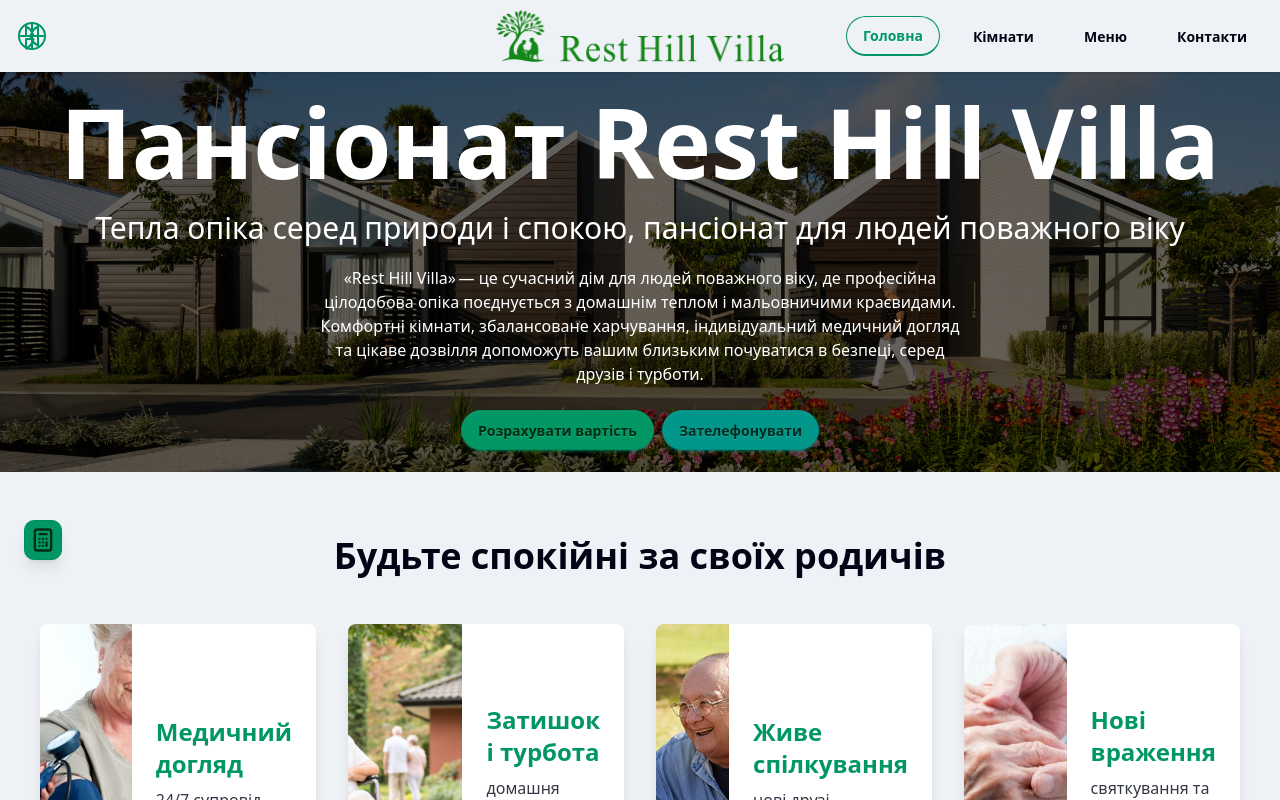
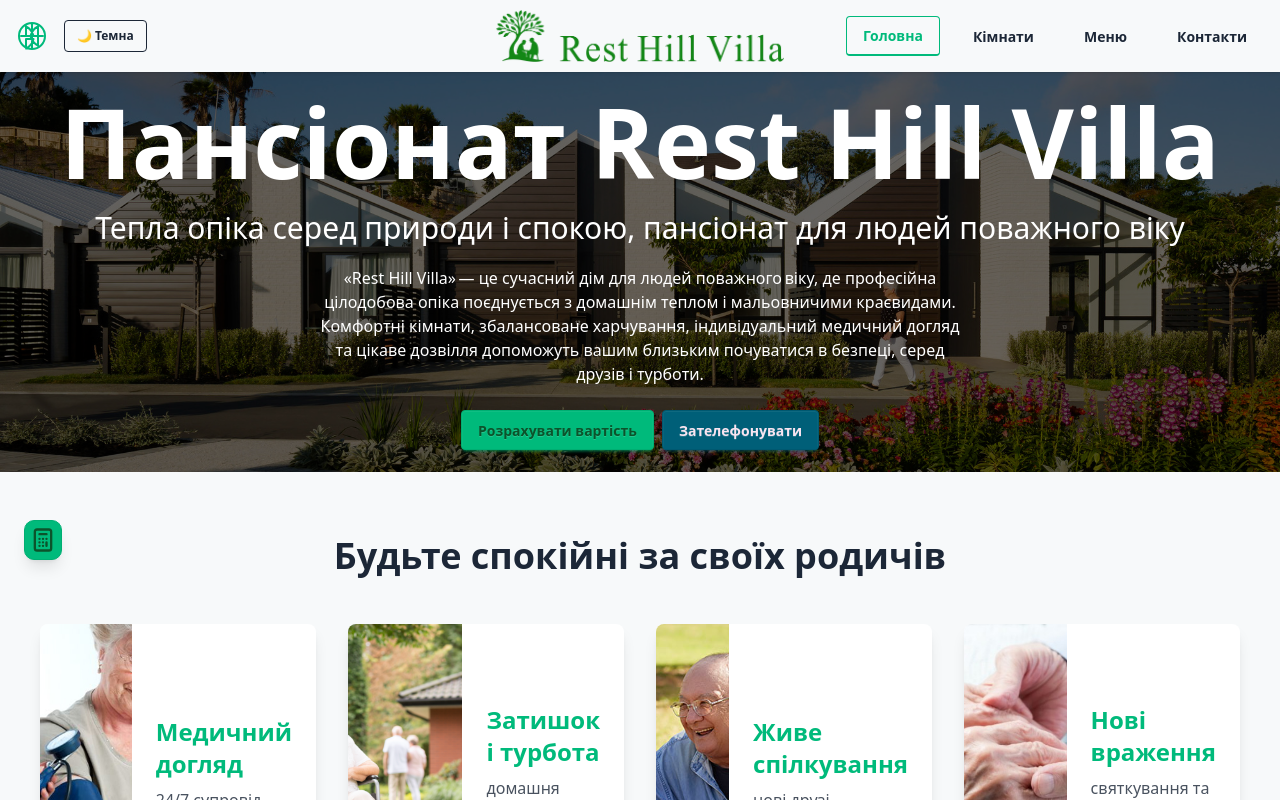
Before and after one commit to ketalias/retirementhouse-vue-node, a Vue app in the folder client/: page /home in a window 1280 px wide. Shown: the top 800 px of the page. Built offline with nearby package versions, Linux system fonts and the light colour scheme; no server answers.

Commit message:
feat: Implement DailySchedule and GalleryMasonry components; update theme handling in ThemeSwitch

```diff
--- a/client/index.html
+++ b/client/index.html
@@ -9,7 +9,7 @@
 </head>
 
 <body>
-  <div id="app" data-theme="hill"></div>
+  <div id="app" data-theme="hill-light"></div>
   <script type="module" src="/src/main.js"></script>
 </body>
 
--- a/client/src/assets/tailwind.css
+++ b/client/src/assets/tailwind.css
@@ -4,36 +4,71 @@
 }
 
 @plugin "daisyui/theme" {
-  name: 'hill';
-  default: false;
+  name: 'hill-light';
+  default: true;
   prefersdark: false;
   color-scheme: 'light';
-  --color-base-100: oklch(96% 0.007 247.896);
-  --color-base-200: oklch(92% 0.013 255.508);
-  --color-base-300: oklch(86% 0.022 252.894);
-  --color-base-content: oklch(12% 0.042 264.695);
-  --color-primary: oklch(59% 0.145 163.225);
-  --color-primary-content: oklch(26% 0.065 152.934);
-  --color-secondary: oklch(60% 0.118 184.704);
-  --color-secondary-content: oklch(26% 0.051 172.552);
-  --color-accent: oklch(74% 0.16 232.661);
-  --color-accent-content: oklch(28% 0.141 291.089);
-  --color-neutral: oklch(43% 0 0);
-  --color-neutral-content: oklch(97% 0.021 166.113);
-  --color-info: oklch(54% 0.245 262.881);
-  --color-info-content: oklch(97% 0.014 254.604);
-  --color-success: oklch(62% 0.194 149.214);
-  --color-success-content: oklch(98% 0.018 155.826);
-  --color-warning: oklch(68% 0.162 75.834);
-  --color-warning-content: oklch(98% 0.026 102.212);
-  --color-error: oklch(58% 0.253 17.585);
-  --color-error-content: oklch(96% 0.015 12.422);
-  --radius-selector: 2rem;
-  --radius-field: 2rem;
+  --color-base-100: oklch(98% 0.003 247.858);
+  --color-base-200: oklch(96% 0.003 264.542);
+  --color-base-300: oklch(87% 0 0);
+  --color-base-content: oklch(27% 0.033 256.848);
+  --color-primary: oklch(69% 0.17 162.48);
+  --color-primary-content: oklch(39% 0.095 152.535);
+  --color-secondary: oklch(45% 0.085 224.283);
+  --color-secondary-content: oklch(94% 0.028 342.258);
+  --color-accent: oklch(78% 0.154 211.53);
+  --color-accent-content: oklch(38% 0.063 188.416);
+  --color-neutral: oklch(44% 0.03 256.802);
+  --color-neutral-content: oklch(92% 0.004 286.32);
+  --color-info: oklch(80% 0.105 251.813);
+  --color-info-content: oklch(29% 0.066 243.157);
+  --color-success: oklch(79% 0.209 151.711);
+  --color-success-content: oklch(37% 0.077 168.94);
+  --color-warning: oklch(87% 0.169 91.605);
+  --color-warning-content: oklch(41% 0.112 45.904);
+  --color-error: oklch(71% 0.202 349.761);
+  --color-error-content: oklch(27% 0.105 12.094);
+  --radius-selector: 0.25rem;
+  --radius-field: 0.25rem;
   --radius-box: 0.5rem;
-  --size-selector: 0.25rem;
+  --size-selector: 0.28125rem;
   --size-field: 0.25rem;
   --border: 1px;
   --depth: 1;
   --noise: 0;
 }
+
+@plugin "daisyui/theme" {
+  name: 'hill-dark';
+  default: false;
+  prefersdark: true;
+  color-scheme: 'dark';
+  --color-base-100: oklch(37% 0.013 285.805);
+  --color-base-200: oklch(27% 0.006 286.033);
+  --color-base-300: oklch(70% 0 0);
+  --color-base-content: oklch(92% 0.006 264.531);
+  --color-primary: oklch(76% 0.177 163.223);
+  --color-primary-content: oklch(39% 0.095 152.535);
+  --color-secondary: oklch(45% 0.085 224.283);
+  --color-secondary-content: oklch(94% 0.028 342.258);
+  --color-accent: oklch(78% 0.154 211.53);
+  --color-accent-content: oklch(38% 0.063 188.416);
+  --color-neutral: oklch(44% 0.03 256.802);
+  --color-neutral-content: oklch(92% 0.004 286.32);
+  --color-info: oklch(80% 0.105 251.813);
+  --color-info-content: oklch(29% 0.066 243.157);
+  --color-success: oklch(79% 0.209 151.711);
+  --color-success-content: oklch(37% 0.077 168.94);
+  --color-warning: oklch(87% 0.169 91.605);
+  --color-warning-content: oklch(41% 0.112 45.904);
+  --color-error: oklch(71% 0.202 349.761);
+  --color-error-content: oklch(27% 0.105 12.094);
+  --radius-selector: 0.25rem;
+  --radius-field: 0.25rem;
+  --radius-box: 0.5rem;
+  --size-selector: 0.28125rem;
+  --size-field: 0.25rem;
+  --border: 1px;
+  --depth: 1;
+  --noise: 0;
+}
--- a/client/src/components/sections/GalleryMasonry.vue
+++ b/client/src/components/grids/GalleryMasonry.vue
@@ -4,7 +4,7 @@ import { imagesHomeList } from '@/data/imagesData'
 
 <template>
     <section class="py-10 bg-base-100">
-        <h2 class="text-3xl font-bold text-center text-primary mb-8">
+        <h2 class="text-5xl font-bold text-center text-primary mb-8">
             Завітайте до нас та впевніться у безпеці ваших родичів
         </h2>
         <div class="container mx-auto px-4">
--- a/client/src/components/layout/NavBar.vue
+++ b/client/src/components/layout/NavBar.vue
@@ -1,3 +1,30 @@
+<script setup>
+import ThemeSwitch from '@/components/layout/ThemeSwitch.vue'
+import { useRoute, useRouter } from 'vue-router'
+import { ref } from 'vue'
+
+const route = useRoute()
+const router = useRouter()
+const dropdown = ref(null)
+
+const linkClass = (path) =>
+  route.path.startsWith(path)
+    ? 'btn btn-ghost border-b-2 border-primary text-primary'
+    : 'btn btn-ghost hover:border-b-2 hover:bg-base-200'
+
+
+function closeDropdown() {
+  if (dropdown.value) {
+    dropdown.value.open = false
+  }
+}
+
+router.afterEach(() => {
+  if (dropdown.value) {
+    dropdown.value.querySelector('summary').setAttribute('aria-expanded', dropdown.value.open)
+  }
+})
+</script>
 <template>
   <nav class="navbar bg-base-100 p-4 sticky top-0 z-50 shadow flex items-center justify-between">
     <!-- Дії зліва -->
@@ -7,6 +34,7 @@
         <path stroke-linecap="round" stroke-linejoin="round"
           d="M12 2.25c5.385 0 9.75 4.365 9.75 9.75s-4.365 9.75-9.75 9.75S2.25 17.385 2.25 12 6.615 2.25 12 2.25zm0 0v19.5m-8.25-9.75h16.5M7.5 4.875c2.79 1.395 4.905 4.095 5.625 7.125H7.5V4.875zm0 14.25V14.25h5.625c-.72 3.03-2.835 5.73-5.625 7.125zm9-14.25v7.125h-5.625c.72-3.03 2.835-5.73 5.625-7.125zm0 14.25c-2.79-1.395-4.905-4.095-5.625-7.125H16.5v4.875z" />
       </svg>
+      <ThemeSwitch />
     </div>
 
     <!-- Лого по центру -->
@@ -56,33 +84,6 @@
   </nav>
 </template>
 
-<script setup>
-import { useRoute, useRouter } from 'vue-router'
-import { ref } from 'vue'
-
-const route = useRoute()
-const router = useRouter()
-const dropdown = ref(null)
-
-const linkClass = (path) =>
-  route.path.startsWith(path)
-    ? 'btn btn-ghost border-b-2 border-primary text-primary'
-    : 'btn btn-ghost hover:border-b-2 hover:bg-base-200'
-
-
-function closeDropdown() {
-  if (dropdown.value) {
-    dropdown.value.open = false
-  }
-}
-
-router.afterEach(() => {
-  if (dropdown.value) {
-    dropdown.value.querySelector('summary').setAttribute('aria-expanded', dropdown.value.open)
-  }
-})
-</script>
-
 <style scoped>
 .btn-ghost {
   transition:
--- /dev/null
+++ b/client/src/components/layout/ThemeSwitch.vue
@@ -0,0 +1,36 @@
+<script setup>
+import { ref, onMounted } from 'vue'
+
+const currentTheme = ref('hill-light')
+
+const applyTheme = (theme) => {
+    const appEl = document.getElementById('app')
+    if (!appEl) {
+        console.warn('[ThemeSwitch] Не знайдено #app для зміни теми')
+        return
+    }
+
+    appEl.setAttribute('data-theme', theme)
+    localStorage.setItem('theme', theme)
+    currentTheme.value = theme
+    console.log('[ThemeSwitch] Тема застосована:', theme)
+}
+
+const toggleTheme = () => {
+    const newTheme = currentTheme.value === 'hill-light' ? 'hill-dark' : 'hill-light'
+    applyTheme(newTheme)
+}
+
+onMounted(() => {
+    const saved = localStorage.getItem('theme')
+    const initialTheme = (saved === 'hill-dark' || saved === 'hill-light') ? saved : 'hill-light'
+    applyTheme(initialTheme)
+})
+</script>
+
+<template>
+    <button class="btn btn-sm btn-outline" @click="toggleTheme"
+        :aria-label="`Перемкнути тему на ${currentTheme === 'hill-light' ? 'темну' : 'світлу'}`">
+        {{ currentTheme === 'hill-light' ? '🌙 Темна' : '🌞 Світла' }}
+    </button>
+</template>
--- a/client/src/views/HomeView.vue
+++ b/client/src/views/HomeView.vue
@@ -12,7 +12,7 @@ import { sendUserData } from '@/api'
 /* --- Components --- */
 import HeroSection from '@/components/sections/HeroSection.vue'
 import GuestsTestimonials from '@/components/sections/GuestsTestimonials.vue'
-import GalleryMasonry from '@/components/sections/GalleryMasonry.vue'
+import GalleryMasonry from '@/components/grids/GalleryMasonry.vue'
 import FormSection from '@/components/sections/FormSection.vue'
 import FooterComp from '@/components/layout/FooterComp.vue'
 import FloatingFormButton from '@/components/ui/FloatingFormButton.vue'
--- a/client/src/views/MenuView.vue
+++ b/client/src/views/MenuView.vue
@@ -1,7 +1,7 @@
 <script setup>
 import HeroSection from '@/components/sections/HeroSection.vue';
 import DailyMenuSection from '@/components/sections/DailyMenuSection.vue';
-import DailySchedule from '@/components/grids/DailySchedule.vue';
+import DailySchedule from '@/components/cards/DailySchedule.vue';
 import ImageTextCard from '@/components/cards/ImageTextCard.vue';
 import FormComp from '@/components/forms/FormComp.vue';
 import FooterComp from '@/components/layout/FooterComp.vue';
```
Also changed, not shown: client/src/components/cards/DailySchedule.vue (renamed from client/src/components/grids/DailySchedule.vue), client/src/main.js (line endings or trailing spaces).
